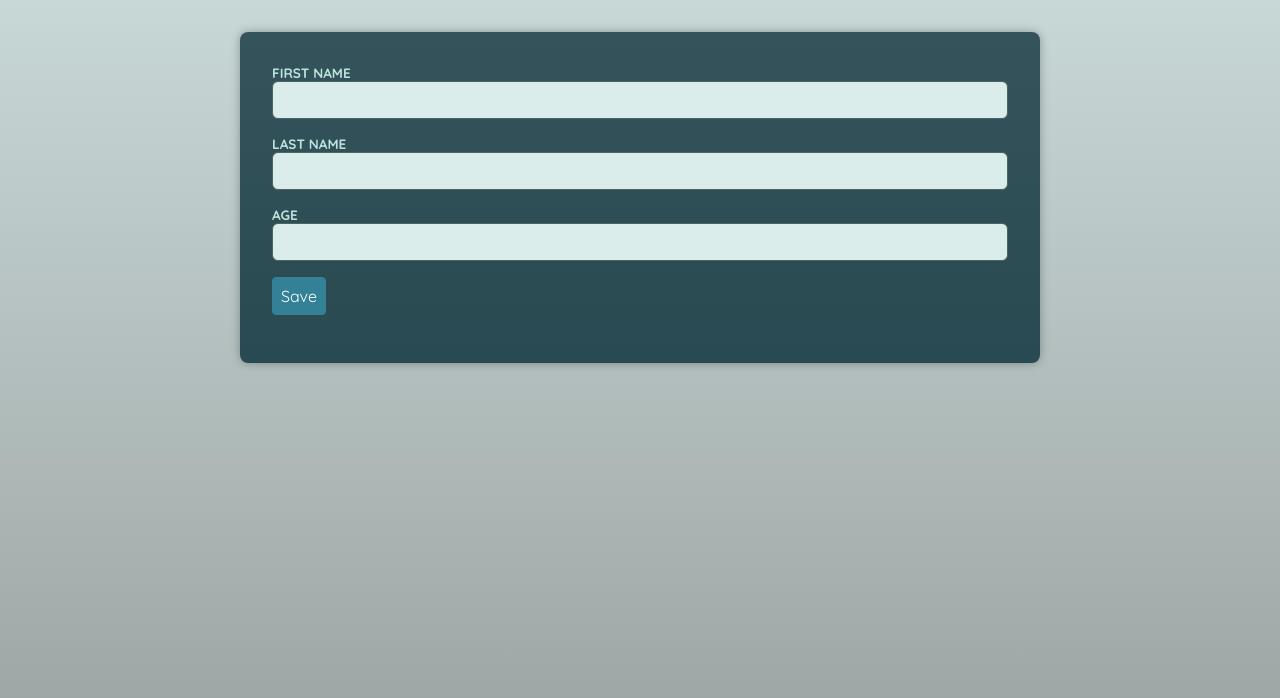
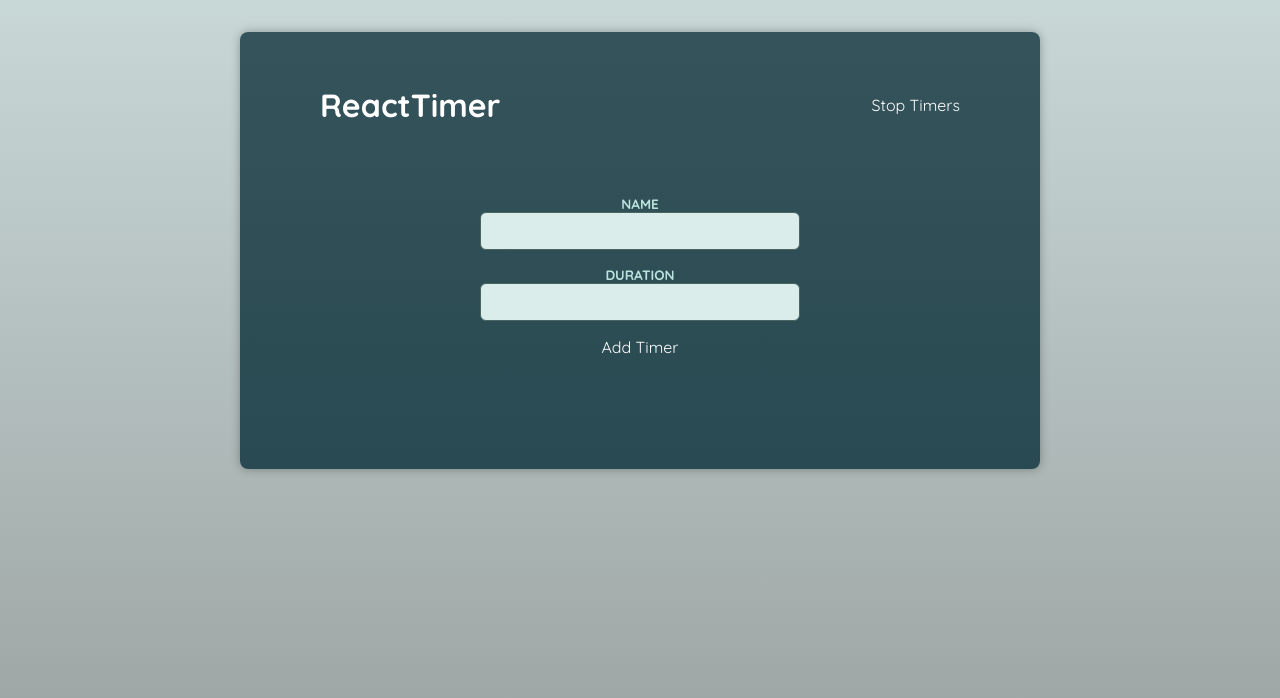
Before and after one commit to karlkras/react-adv-components, a React (Vite) app: page / in a window 1280 px wide. Shown: the top 698 px of the page. Built offline with nearby package versions, Linux system fonts and the light colour scheme; a web font is replaced by a local one.

Commit message:
start of section 5 of the course.

```diff
--- a/src/App.tsx
+++ b/src/App.tsx
@@ -1,42 +1,17 @@
-import Input from "./component/Input.tsx";
-import Form, { type FormHandle } from "./component/Form.tsx";
-import Button from "./component/Button.tsx";
-import { useRef } from "react";
+import AddTimer from './components/AddTimer.tsx';
+import Header from './components/Header.tsx';
+import Timers from './components/Timers.tsx';
 
 function App() {
-  const customFormRef = useRef<FormHandle>(null);
-
-  const handleFormSave = (value: unknown) => {
-    const extractData = value as {
-      "first-name": string,
-      "last-name": string, age: string
-    }
-    console.log(extractData);
-    customFormRef.current?.clear();
-  }
-
-
   return (
-
-    <main>
-      <Form onSave={handleFormSave} ref={customFormRef}>
-        <Input
-          label="First Name"
-          id="first-name"
-          type="text"
-          required
-        />
-        <Input label="Last Name" id="last-name" type="text"
-               title='Entering Last Name is required'
-               required/>
-        <Input label="Age" id="age" type="number"
-               required/>
-        <p>
-          <Button className="button" el="button">Save</Button>
-        </p>
-      </Form>
-    </main>
-  )
+    <>
+      <Header />
+      <main>
+        <AddTimer />
+        <Timers />
+      </main>
+    </>
+  );
 }
 
 export default App;
--- /dev/null
+++ b/src/components/AddTimer.tsx
@@ -0,0 +1,25 @@
+import { useRef } from 'react';
+
+import Button from './UI/Button.tsx';
+import Form, { FormHandle } from './UI/Form.tsx';
+import Input from './UI/Input.tsx';
+
+export default function AddTimer() {
+  const form = useRef<FormHandle>(null);
+
+  function handleSaveTimer(data: unknown) {
+    const extractedData = data as { name: string; duration: string };
+    console.log(extractedData);
+    form.current?.clear();
+  }
+
+  return (
+    <Form ref={form} onSave={handleSaveTimer} id="add-timer">
+      <Input type="text" label="Name" id="name" />
+      <Input type="number" label="Duration" id="duration" />
+      <p>
+        <Button>Add Timer</Button>
+      </p>
+    </Form>
+  );
+}
--- /dev/null
+++ b/src/components/Header.tsx
@@ -0,0 +1,11 @@
+import Button from './UI/Button.tsx';
+
+export default function Header() {
+  return (
+    <header>
+      <h1>ReactTimer</h1>
+
+      <Button>Stop Timers</Button>
+    </header>
+  );
+}
--- /dev/null
+++ b/src/components/Timers.tsx
@@ -0,0 +1,3 @@
+export default function Timers() {
+  return <ul>{/* TODO ... */}</ul>;
+}
--- a/src/index.css
+++ b/src/index.css
@@ -7,7 +7,7 @@
 body {
   margin: 0;
   padding: 0;
-  font-family: sans-serif;
+  /*font-family: sans-serif;*/
   background: linear-gradient(#c8d8d7, #979e9d);
   min-height: 100vh;
   font-family: 'Quicksand', sans-serif;
```
Also changed, not shown: src/components/Timer.tsx (added, +9 -0 lines), src/components/UI/Button.tsx (renamed from src/component/Button.tsx), src/components/UI/Container.tsx (renamed from src/component/Container.tsx), src/components/UI/Form.tsx (renamed from src/component/Form.tsx), src/components/UI/Input.tsx (renamed from src/component/Input.tsx).
